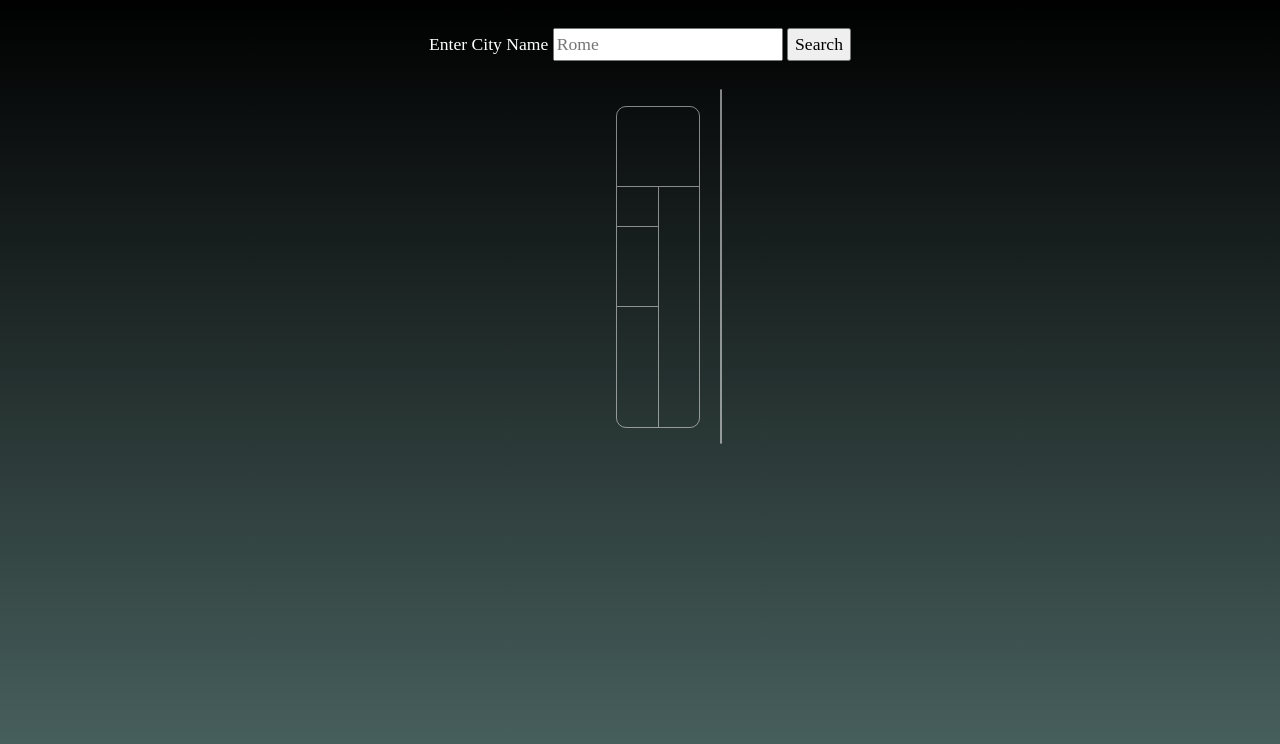
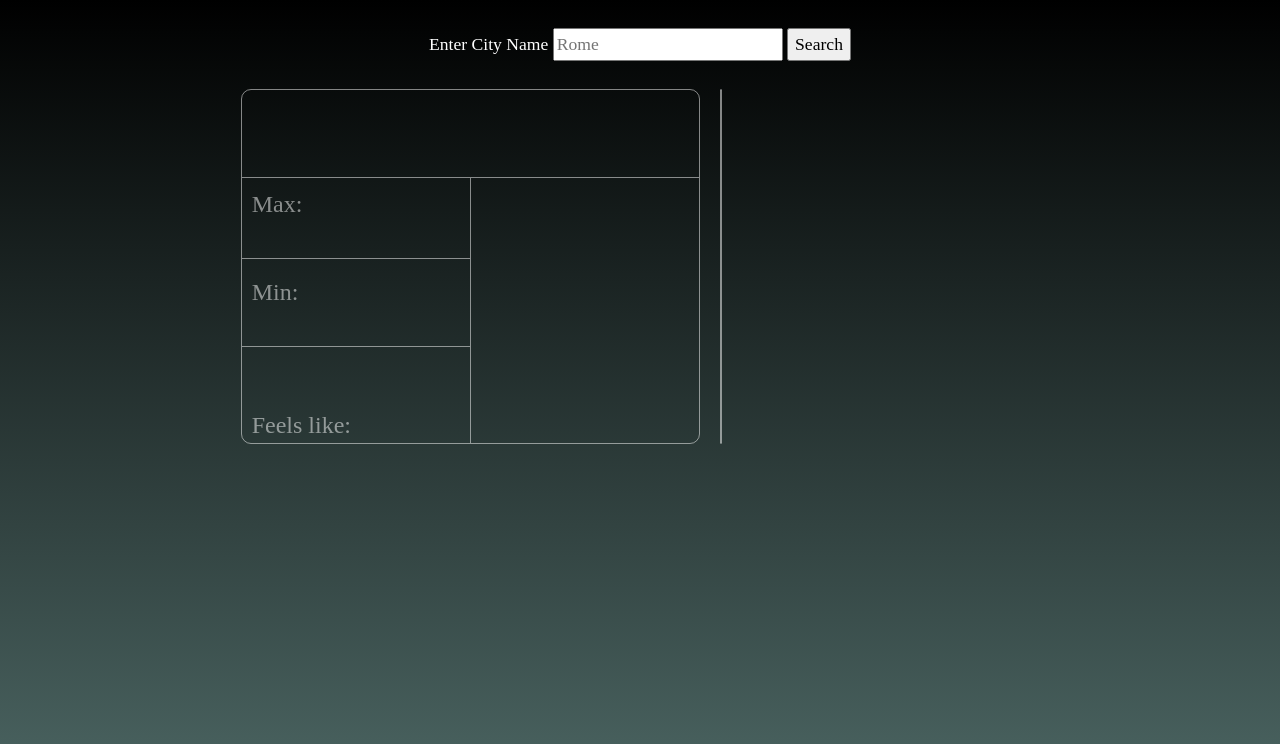
Before and after one commit to fromscode/weather-app, a website built with webpack: page src/index.html in a window 1280 px wide. Built offline with nearby package versions, Linux system fonts and the light colour scheme.

Commit message:
Finish main weather style

```diff
--- a/src/index.html
+++ b/src/index.html
@@ -14,13 +14,25 @@
     </form>
 
     <div class="main-weather">
-      <div class="temp"></div>
-      <div class="max"></div>
-      <div class="min"></div>
+      <div class="temp">
+        <div class="condition"></div>
+        <div class="degrees"></div>
+      </div>
+      <div class="max">
+        <div class="text">Max:</div>
+        <div class="degrees"></div>
+      </div>
+      <div class="min">
+        <div class="text">Min:</div>
+        <div class="degrees"></div>
+      </div>
       <div class="icon-holder">
         <img class="icon" />
       </div>
-      <div class="feels-like"></div>
+      <div class="feels-like">
+        <div class="text">Feels like:</div>
+        <div class="degrees"></div>
+      </div>
     </div>
     <div class="side-weather">
       <div class="humidity"></div>
--- a/src/index.js
+++ b/src/index.js
@@ -38,20 +38,23 @@ async function loadIcon(iconName, imgElement) {
 
 function renderMainWeather(obj) {
   const mainWeather = document.querySelector(".main-weather");
-  const temp = mainWeather.querySelector(".temp");
-  temp.textContent = `${obj.days[0].conditions} ${obj.days[0].temp}°C`;
+  const condition = mainWeather.querySelector(".condition");
+  condition.textContent = obj.days[0].conditions.split(", ")[0];
 
-  const max = mainWeather.querySelector(".max");
+  const tempDeg = mainWeather.querySelector(".temp .degrees");
+  tempDeg.textContent = `${obj.days[0].temp}°C`;
+
+  const max = mainWeather.querySelector(".max .degrees");
   max.textContent = `${obj.days[0].tempmax}°C`;
 
-  const min = mainWeather.querySelector(".min");
+  const min = mainWeather.querySelector(".min .degrees");
   min.textContent = `${obj.days[0].tempmin}°C`;
 
   const icon = mainWeather.querySelector("img");
   loadIcon(obj.days[0].icon, icon);
   icon.height = "200";
 
-  const feelsLike = mainWeather.querySelector(".feels-like");
+  const feelsLike = mainWeather.querySelector(".feels-like .degrees");
   feelsLike.textContent = `${obj.days[0].feelslike}°C`;
 }
 
--- a/src/styles/mainWeather.css
+++ b/src/styles/mainWeather.css
@@ -1,10 +1,12 @@
 .main-weather {
   display: grid;
-  grid-template-rows: repeat(4, 80px);
+  grid-template-rows: repeat(4, 1fr);
   grid-template-columns: 1fr 1fr;
 
   border: 1px solid var(--border);
   border-radius: 10px;
+  align-self: stretch;
+  justify-self: self-end;
 }
 
 .main-weather .temp {
@@ -12,6 +14,10 @@
   text-align: center;
   border-bottom: 1px solid var(--border);
   font-size: 3.5rem;
+
+  display: flex;
+  justify-content: space-around;
+  align-self: flex-end;
 }
 
 .max,
@@ -25,6 +31,27 @@
   padding-right: 10px;
 
   font-size: 2rem;
+
+  display: grid;
+  justify-content: stretch;
+  align-items: stretch;
+  grid-template-columns: 1fr 1fr;
+  grid-template-rows: 1fr 1fr;
+}
+
+.max .degrees,
+.min .degrees,
+.feels-like .degrees {
+  grid-row: 2 / 3;
+  grid-column: 2 / 3;
+}
+
+.max .text,
+.min .text,
+.feels-like .text {
+  justify-self: left;
+  font-size: 1.5rem;
+  padding-left: 10px;
 }
 
 .main-weather .icon-holder {
@@ -47,9 +74,17 @@
 .feels-like {
   grid-column: 1 / 2;
   text-align: right;
-  align-self: center;
+  align-self: flex-end;
   color: rgba(255, 255, 255, 0.5);
   padding-right: 10px;
 
   font-size: 2rem;
+
+  display: grid;
+  grid-template-columns: 1fr 1fr;
+  grid-template-rows: 1fr 1fr;
 }
+
+.feels-like .text {
+  grid-row: 1 / 3;
+}
```
